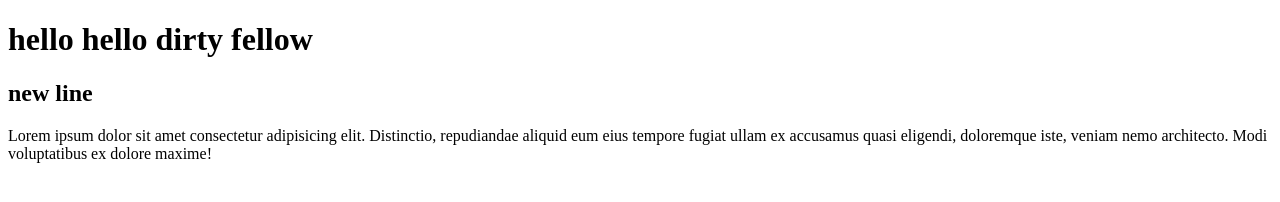
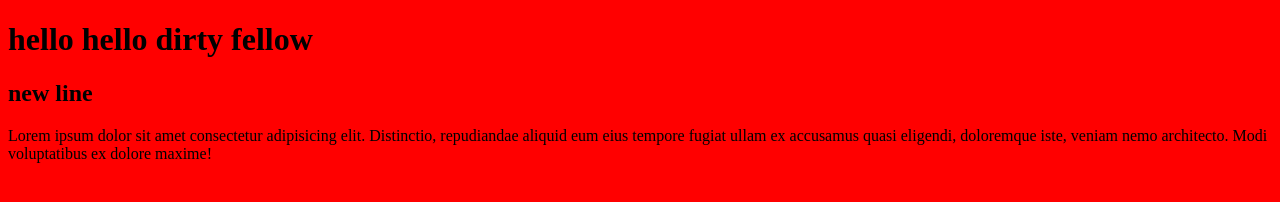
Before and after one commit to FarzanaPrianka/learning-git-branching-repo, a plain HTML site: page index.html in a window 1280 px wide. Drawn offline with Linux system fonts and the light colour scheme.

Commit message:
added css

```diff
--- a/index.html
+++ b/index.html
@@ -6,7 +6,7 @@
   <meta name="viewport" content="width=device-width, initial-scale=1.0">
   <meta http-equiv="X-UA-Compatible" content="ie=edge">
   <title>Git branching lesson on test</title>
-  <link href="styles/styles.css">
+  <link rel="stylesheet" href="styles/styles.css">
 </head>
 
 <body>
--- a/styles/styles.css
+++ b/styles/styles.css
@@ -0,0 +1,4 @@
+body {
+
+    background-color: red;
+}
```
